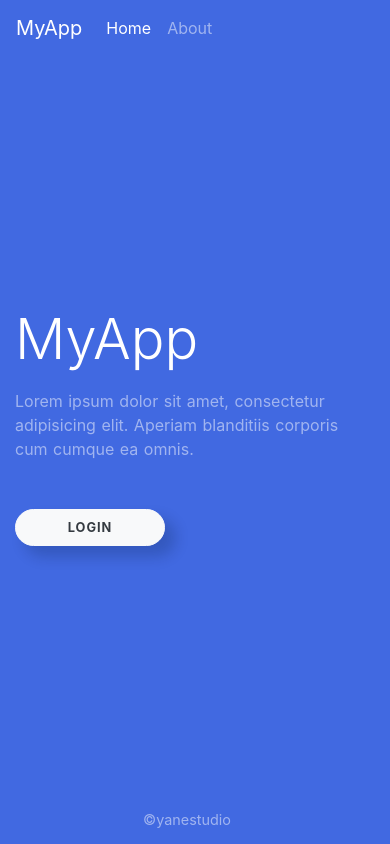
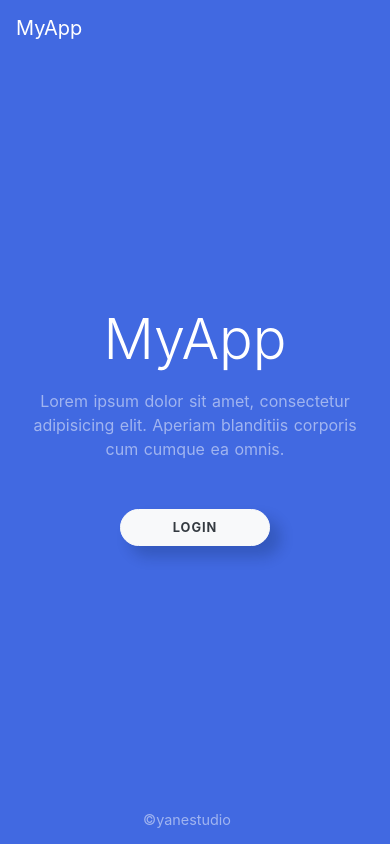
Before and after one commit to yanesgreen/yanes-nuxt-passport, a Nuxt app: page / in a window 390 px wide. Built offline with nearby package versions, Linux system fonts and the light colour scheme; what @braid/vue-formulate would draw is missing.

Commit message:
add meta tag

```diff
--- a/layouts/frontend.vue
+++ b/layouts/frontend.vue
@@ -5,8 +5,6 @@
       <div class="nav navbar-nav w-100 justify-content-between">
         <div class="d-flex">
           <span class="navbar-brand">MyApp</span>
-          <a class="nav-item nav-link active" href="#">Home</a>
-          <a class="nav-item nav-link" href="about.html">About</a>
         </div>
       </div>
     </nav>
--- a/nuxt.config.js
+++ b/nuxt.config.js
@@ -8,7 +8,9 @@ export default {
     meta: [
       {charset: 'utf-8'},
       {name: 'viewport', content: 'width=device-width, initial-scale=1'},
-      {hid: 'description', name: 'description', content: ''}
+      {name: 'themeColor', content: '#4169e1'},
+      {name: 'author', content: 'yanes'},
+      {name: 'description', content: 'yanes nuxt laravel'},
     ],
     link: [
       {rel: 'icon', type: 'image/x-icon', href: '/favicon.ico'}
@@ -96,7 +98,7 @@ export default {
 
   // Axios module configuration: https://go.nuxtjs.dev/config-axios
   axios: {
-    baseURL: `process.env.BASE_URL`
+    baseURL: `http://lv-pass-vue.test/`
   },
 
   toast: {
--- a/pages/index.vue
+++ b/pages/index.vue
@@ -1,13 +1,13 @@
 <template>
   <div class="container">
     <div class="row h-100">
-      <div class="col-sm-6 d-flex flex-column justify-content-center">
+      <div class="col-sm-6 d-flex flex-column justify-content-center text-center text-md-left">
         <h3 class="display-4 text-white mb-3">MyApp</h3>
         <p class="text-white-50 mb-5">
           Lorem ipsum dolor sit amet, consectetur adipisicing elit. Aperiam blanditiis corporis cum cumque ea
           omnis.
         </p>
-        <nuxt-link class="nav-item nav-link btn btn-light text-dark align-self-start rounded-pill shadow-animated"
+        <nuxt-link class="nav-item nav-link btn btn-light text-dark align-self-center align-self-md-start rounded-pill shadow-animated"
                    :to="{name: 'login'}">
           Login
         </nuxt-link>
```
